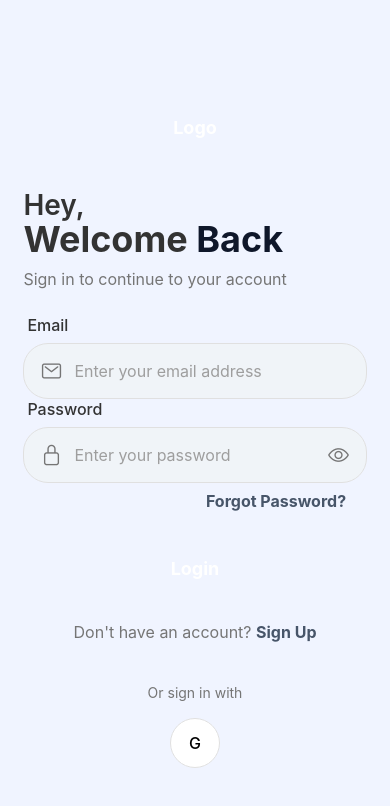
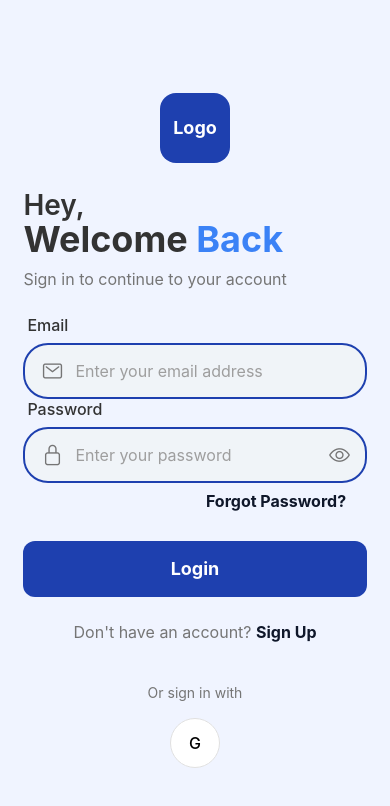
Before and after one commit to RahimAbbas55/Field-Service-App, a React Native app: screen /Login in a window 390 px wide. Shown: the top 806 px of the page. Built offline with nearby package versions, Linux system fonts and the light colour scheme.

Commit message:
Fixed the components/Reusable-Components/* styling and colors

```diff
--- a/components/Reusable-Components/AuthButton.tsx
+++ b/components/Reusable-Components/AuthButton.tsx
@@ -6,7 +6,7 @@ import {
   Dimensions,
 } from "react-native";
 import { GlobalColors } from "../../constants/GlobalColors";
-import { CustomButtonProps } from "../../Types/UIPropsTypes";
+import { CustomButtonProps } from "../../types/UIPropsTypes";
 const { width, height } = Dimensions.get("window");
 
 const AuthButton: React.FC<CustomButtonProps> = ({
@@ -31,7 +31,7 @@ const styles = StyleSheet.create({
     width: "100%",
     height: 56,
     borderRadius: 12,
-    backgroundColor: GlobalColors.softGreen,
+    backgroundColor: GlobalColors.primaryDark,
     justifyContent: "center",
     alignItems: "center",
     marginTop: height * 0.01,
--- a/components/Reusable-Components/InputField.tsx
+++ b/components/Reusable-Components/InputField.tsx
@@ -6,7 +6,8 @@ import {
   TouchableOpacity,
 } from 'react-native';
 import { Ionicons } from '@expo/vector-icons'; // Assuming you're using Expo
-import { InputFieldProps } from '../../Types/UIPropsTypes';
+import { InputFieldProps } from '../../types/UIPropsTypes';
+import { GlobalColors } from '../../constants/GlobalColors';
 
 const InputField: React.FC<InputFieldProps> = ({
   placeholder,
@@ -72,8 +73,8 @@ const styles = StyleSheet.create({
     borderRadius: 25,
     paddingHorizontal: 16,
     height: 56,
-    borderWidth: 1,
-    borderColor: '#E0E0E0',
+    borderWidth: 2,
+    borderColor: GlobalColors.primaryDark,
   },
   errorContainer: {
     borderColor: '#D32F2F',
--- a/components/Reusable-Components/LinkButton.tsx
+++ b/components/Reusable-Components/LinkButton.tsx
@@ -2,7 +2,7 @@ import React from 'react';
 import { Text, TouchableOpacity, StyleSheet } from 'react-native';
 import { View } from 'react-native';
 import { GlobalColors } from '../../constants/GlobalColors';
-import { LinkButtonProps } from '../../Types/UIPropsTypes';
+import { LinkButtonProps } from '../../types/UIPropsTypes';
 
 const LinkButton: React.FC<LinkButtonProps> = ({
   preText,
@@ -39,7 +39,7 @@ const styles = StyleSheet.create({
     fontSize: 16,
   },
   linkText: {
-    color: GlobalColors.softGreen,
+    color: GlobalColors.primaryLight,
     fontWeight: 'bold',
     fontSize: 16,
   },
--- a/components/Reusable-Components/Loader.tsx
+++ b/components/Reusable-Components/Loader.tsx
@@ -1,7 +1,7 @@
 import React, { useEffect, useRef } from "react";
 import { View, Animated, StyleSheet } from "react-native";
 import { Ionicons } from "@expo/vector-icons"; // or 'react-native-vector-icons/Ionicons'
-import { LoaderProps } from "../../Types/UIPropsTypes";
+import { LoaderProps } from "../../types/UIPropsTypes";
 
 const Loader: React.FC<LoaderProps> = ({
   size = 40,
--- a/components/Reusable-Components/NavCard.tsx
+++ b/components/Reusable-Components/NavCard.tsx
@@ -1,7 +1,7 @@
 import React from 'react';
 import { StyleSheet, Text, View, TouchableOpacity } from 'react-native';
 import { MaterialCommunityIcons } from '@expo/vector-icons';
-import { IconType , NavCardProps } from '../../Types/UIPropsTypes';
+import { IconType , NavCardProps } from '../../types/UIPropsTypes';
 
 const getIconName = (iconType: IconType): string => {
   switch (iconType) {
--- a/screens/AuthScreens/Styles/LoginScreen.styles.ts
+++ b/screens/AuthScreens/Styles/LoginScreen.styles.ts
@@ -28,7 +28,7 @@ export const Login_Styles = StyleSheet.create({
     marginTop: height * 0.02,
   },
   logo: {
-    backgroundColor: GlobalColors.background,
+    backgroundColor: GlobalColors.primaryDark,
     width: 70,
     height: 70,
     borderRadius: 16,
@@ -57,7 +57,7 @@ export const Login_Styles = StyleSheet.create({
     marginTop: -5,
   },
   accentText: {
-    color: GlobalColors.textPrimary,
+    color: GlobalColors.primaryLight,
   },
   subtitleText: {
     color: "#757575",
@@ -88,7 +88,7 @@ export const Login_Styles = StyleSheet.create({
     width: "100%",
     height: 56,
     borderRadius: 12,
-    backgroundColor: GlobalColors.background,
+    backgroundColor: GlobalColors.primaryDark,
     justifyContent: "center",
     alignItems: "center",
     marginTop: height * 0.01,
@@ -109,7 +109,7 @@ export const Login_Styles = StyleSheet.create({
     fontSize: 16,
   },
   signupLink: {
-    color: GlobalColors.textSecondary,
+    color: GlobalColors.textPrimary,
     fontWeight: "bold",
     fontSize: 16,
   },
--- /dev/null
+++ b/types/UIPropsTypes.ts
@@ -0,0 +1,51 @@
+import { GestureResponderEvent, KeyboardTypeOptions, TextStyle, ViewStyle } from "react-native";
+
+// Custom IconType
+export type IconType = 'quran' | 'memorization' | 'tafsir' | 'questions' | 'path' | 'settings';
+
+// Custom Button Prop Types
+export interface CustomButtonProps {
+  onPress: () => void;
+  style?: ViewStyle | TextStyle;
+  isLoading: boolean;
+  buttonText?: string;
+}
+
+// Custom Input Field Prop Types
+export interface InputFieldProps {
+  placeholder: string;
+  value: string;
+  icon_name: string;
+  onChangeText: (text: string) => void;
+  keyboardType?: KeyboardTypeOptions;
+  isPasswordField?: boolean;
+  error?: string;
+  containerStyle?: ViewStyle;
+  inputStyle?: TextStyle;
+}
+
+// Link Button Prop Types
+export interface LinkButtonProps {
+  preText?: string;
+  linkText: string;
+  onPress: (event: GestureResponderEvent) => void;
+  containerStyle?: ViewStyle;
+  preTextStyle?: TextStyle;
+  linkTextStyle?: TextStyle;
+}
+
+// Custom Loader Prop Types
+export type LoaderProps = {
+  size?: number;
+  color?: string;
+};
+
+// Custom NavCard Prop Types
+export interface NavCardProps {
+  title: string;
+  iconType: IconType;
+  backgroundColor: string;
+  textColor: string;
+  description?: string;
+  onPress: () => void;
+}
```
